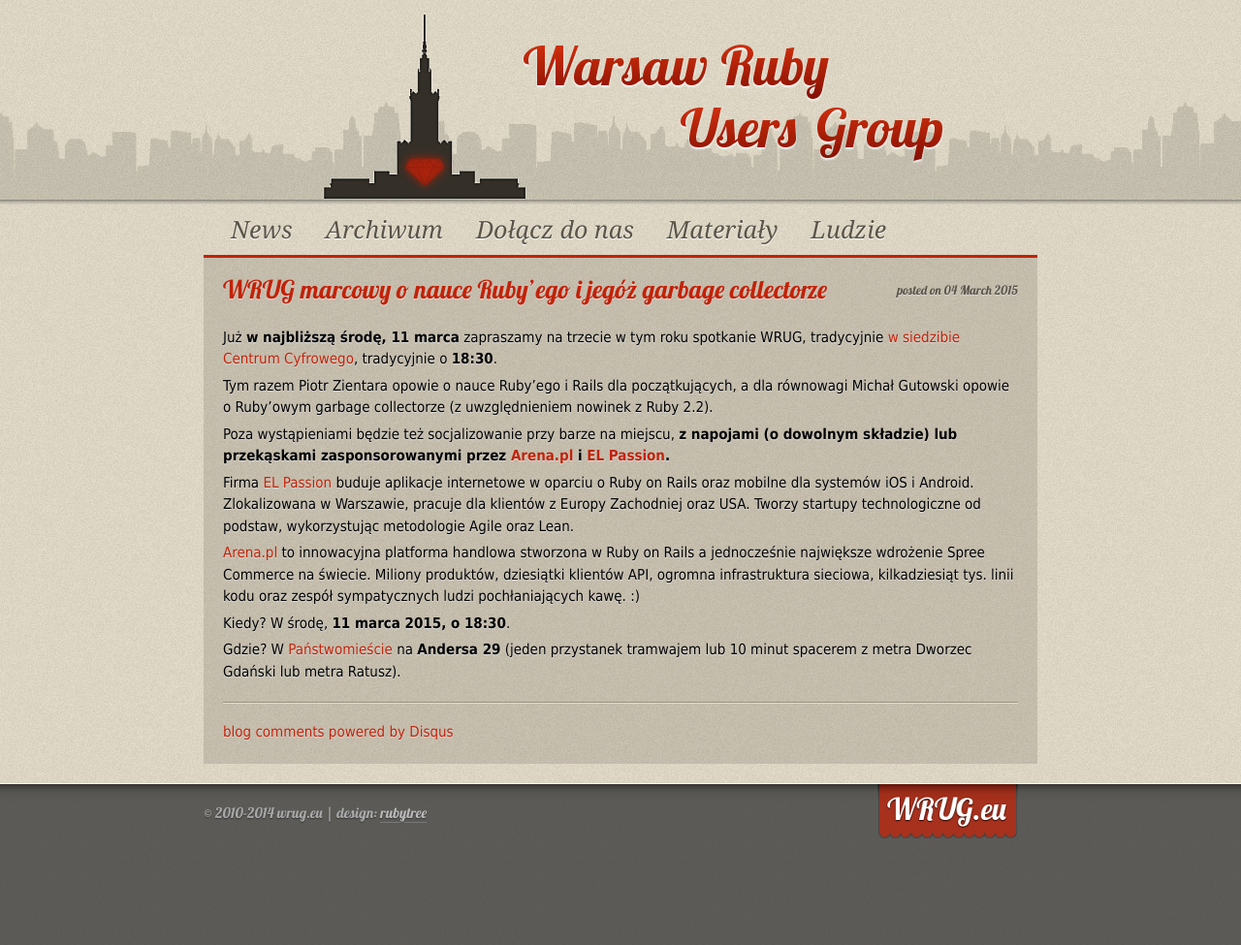
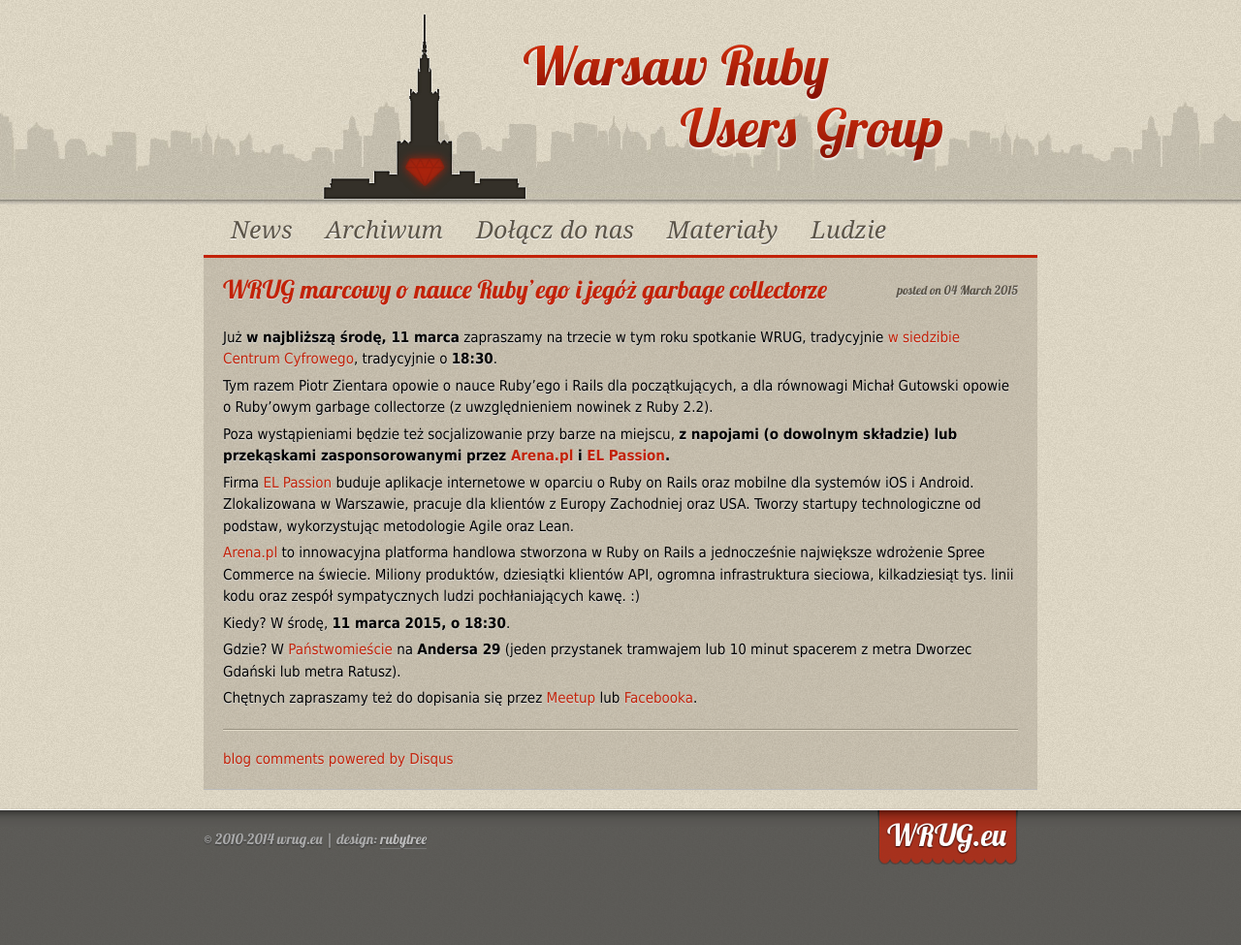
Before and after one commit to wrug/wrug.eu, a Jekyll site: the page built from _posts/2015-03-04-spotkanie-marcowe.md, in a window 1280 px wide. Shown: the whole page at 97% size. Built offline with Jekyll 4.4.1, drawn with Linux system fonts in a browser that asks for light colours; comment, search, counter and statistics services are not loaded; before the commit the page ends 948 px from its top, so only the background shows below that.

Commit message:
March 2015 Fb/Meetup links

```diff
--- a/_posts/2015-03-04-spotkanie-marcowe.md
+++ b/_posts/2015-03-04-spotkanie-marcowe.md
@@ -32,3 +32,7 @@
 Gdzie? W [Państwomieście](http://panstwomiasto.pl) na
 **Andersa 29** (jeden przystanek tramwajem lub 10 minut
 spacerem z metra Dworzec Gdański lub metra Ratusz).
+
+Chętnych zapraszamy też do dopisania się przez
+[Meetup](http://www.meetup.com/Warsaw-Ruby-Users-Group-WRUG/events/220949030/)
+lub [Facebooka](https://www.facebook.com/events/1047301111964171/).
```
